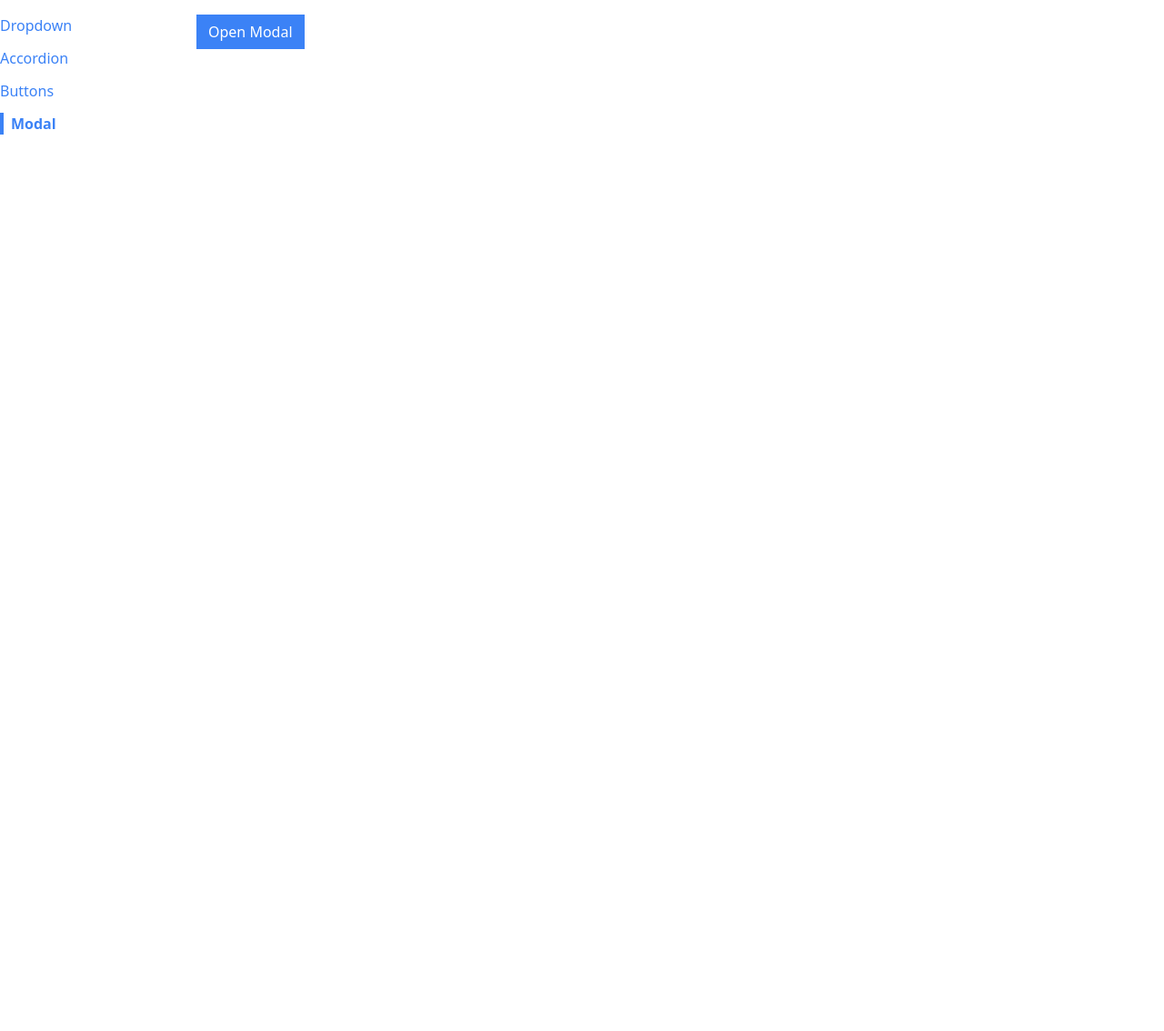
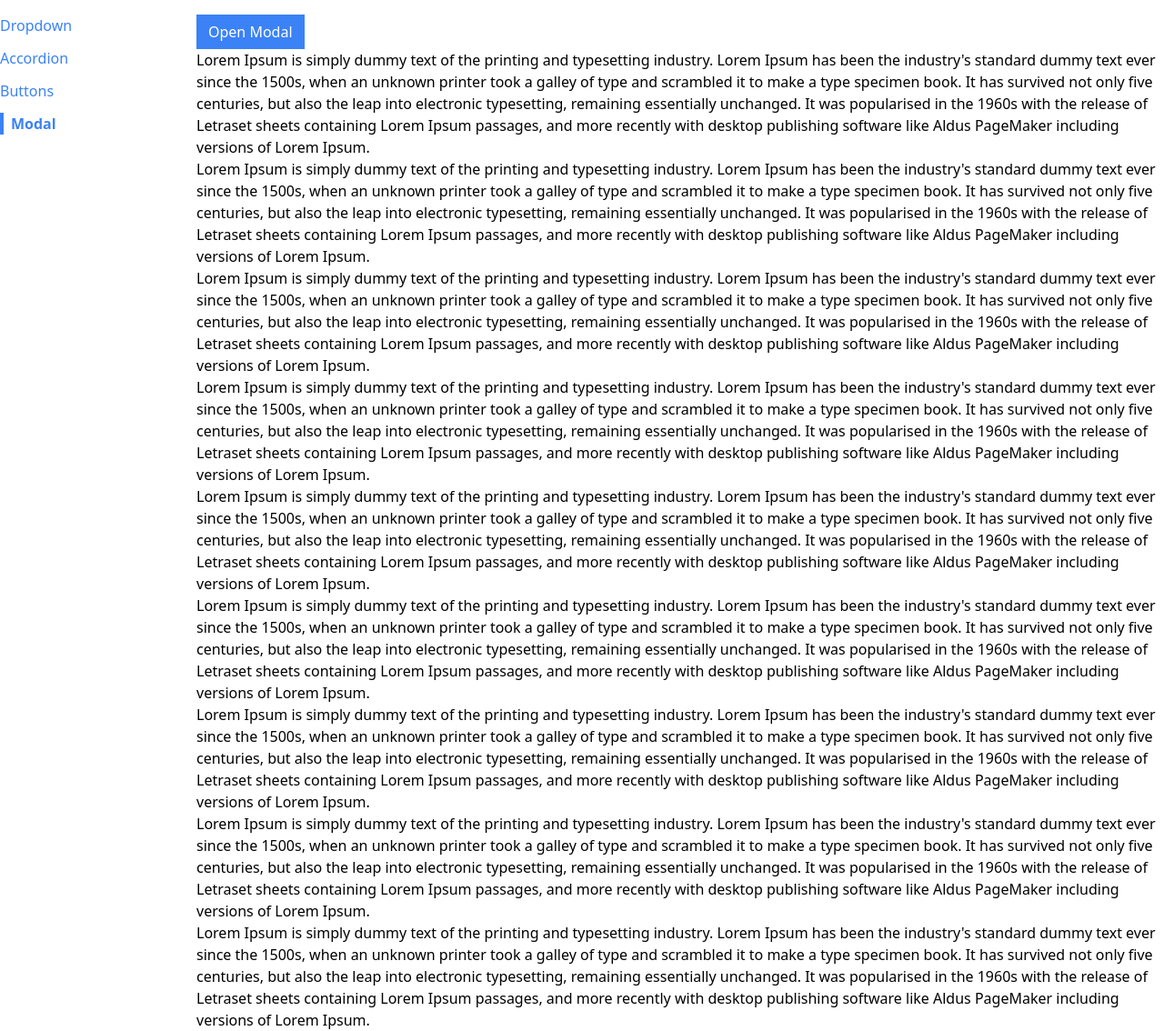
Before and after one commit to Pawelv9/comps, a React (Create React App) app: page /modal in a window 1280 px wide. Shown: the whole page at 91% size. Before the commit the page ends 800 px from the top, so only its background shows below. Built offline with nearby package versions, Linux system fonts and the light colour scheme.

Commit message:
small fix

```diff
--- a/src/components/Modal.js
+++ b/src/components/Modal.js
@@ -1,11 +1,20 @@
 import {createPortal} from "react-dom";
+import {useEffect} from "react";
 
 function Modal({ onClose, children, actionBar }) {
+    useEffect(() => {
+        document.body.classList.add("overflow-hidden");
+
+        return () => {
+            document.body.classList.remove("overflow-hidden");
+        }
+    }, []);
+
     return createPortal(
         <div>
-            <div onClick={onClose} className='absolute inset-0 bg-gray-300 opacity-80'>
+            <div onClick={onClose} className='fixed inset-0 bg-gray-300 opacity-80'>
             </div>
-            <div className='absolute inset-40 p-10 bg-white'>
+            <div className='fixed inset-40 p-10 bg-white'>
                 <div className='flex flex-col justify-between h-full'>
                     {children}
                     <div className='flex justify-end'>
--- a/src/pages/ModalPage.js
+++ b/src/pages/ModalPage.js
@@ -29,6 +29,135 @@ function ModalPage  () {
                 Open Modal
             </Button>
             {showModal && modal}
+
+            <p>
+                Lorem Ipsum is simply dummy text of the printing
+                and typesetting industry. Lorem Ipsum has been the
+                industry's standard dummy text ever since the 1500s,
+                when an unknown printer took a galley of type and
+                scrambled it to make a type specimen book.
+                It has survived not only five centuries,
+                but also the leap into electronic typesetting,
+                remaining essentially unchanged. It was popularised in the
+                1960s with the release of Letraset sheets containing
+                Lorem Ipsum passages, and more recently with desktop
+                publishing software like Aldus PageMaker including
+                versions of Lorem Ipsum.
+            </p>
+            <p>
+                Lorem Ipsum is simply dummy text of the printing
+                and typesetting industry. Lorem Ipsum has been the
+                industry's standard dummy text ever since the 1500s,
+                when an unknown printer took a galley of type and
+                scrambled it to make a type specimen book.
+                It has survived not only five centuries,
+                but also the leap into electronic typesetting,
+                remaining essentially unchanged. It was popularised in the
+                1960s with the release of Letraset sheets containing
+                Lorem Ipsum passages, and more recently with desktop
+                publishing software like Aldus PageMaker including
+                versions of Lorem Ipsum.
+            </p>
+            <p>
+                Lorem Ipsum is simply dummy text of the printing
+                and typesetting industry. Lorem Ipsum has been the
+                industry's standard dummy text ever since the 1500s,
+                when an unknown printer took a galley of type and
+                scrambled it to make a type specimen book.
+                It has survived not only five centuries,
+                but also the leap into electronic typesetting,
+                remaining essentially unchanged. It was popularised in the
+                1960s with the release of Letraset sheets containing
+                Lorem Ipsum passages, and more recently with desktop
+                publishing software like Aldus PageMaker including
+                versions of Lorem Ipsum.
+            </p>
+            <p>
+                Lorem Ipsum is simply dummy text of the printing
+                and typesetting industry. Lorem Ipsum has been the
+                industry's standard dummy text ever since the 1500s,
+                when an unknown printer took a galley of type and
+                scrambled it to make a type specimen book.
+                It has survived not only five centuries,
+                but also the leap into electronic typesetting,
+                remaining essentially unchanged. It was popularised in the
+                1960s with the release of Letraset sheets containing
+                Lorem Ipsum passages, and more recently with desktop
+                publishing software like Aldus PageMaker including
+                versions of Lorem Ipsum.
+            </p>
+            <p>
+                Lorem Ipsum is simply dummy text of the printing
+                and typesetting industry. Lorem Ipsum has been the
+                industry's standard dummy text ever since the 1500s,
+                when an unknown printer took a galley of type and
+                scrambled it to make a type specimen book.
+                It has survived not only five centuries,
+                but also the leap into electronic typesetting,
+                remaining essentially unchanged. It was popularised in the
+                1960s with the release of Letraset sheets containing
+                Lorem Ipsum passages, and more recently with desktop
+                publishing software like Aldus PageMaker including
+                versions of Lorem Ipsum.
+            </p>
+            <p>
+                Lorem Ipsum is simply dummy text of the printing
+                and typesetting industry. Lorem Ipsum has been the
+                industry's standard dummy text ever since the 1500s,
+                when an unknown printer took a galley of type and
+                scrambled it to make a type specimen book.
+                It has survived not only five centuries,
+                but also the leap into electronic typesetting,
+                remaining essentially unchanged. It was popularised in the
+                1960s with the release of Letraset sheets containing
+                Lorem Ipsum passages, and more recently with desktop
+                publishing software like Aldus PageMaker including
+                versions of Lorem Ipsum.
+            </p>
+            <p>
+                Lorem Ipsum is simply dummy text of the printing
+                and typesetting industry. Lorem Ipsum has been the
+                industry's standard dummy text ever since the 1500s,
+                when an unknown printer took a galley of type and
+                scrambled it to make a type specimen book.
+                It has survived not only five centuries,
+                but also the leap into electronic typesetting,
+                remaining essentially unchanged. It was popularised in the
+                1960s with the release of Letraset sheets containing
+                Lorem Ipsum passages, and more recently with desktop
+                publishing software like Aldus PageMaker including
+                versions of Lorem Ipsum.
+            </p>
+            <p>
+                Lorem Ipsum is simply dummy text of the printing
+                and typesetting industry. Lorem Ipsum has been the
+                industry's standard dummy text ever since the 1500s,
+                when an unknown printer took a galley of type and
+                scrambled it to make a type specimen book.
+                It has survived not only five centuries,
+                but also the leap into electronic typesetting,
+                remaining essentially unchanged. It was popularised in the
+                1960s with the release of Letraset sheets containing
+                Lorem Ipsum passages, and more recently with desktop
+                publishing software like Aldus PageMaker including
+                versions of Lorem Ipsum.
+            </p>
+            <p>
+                Lorem Ipsum is simply dummy text of the printing
+                and typesetting industry. Lorem Ipsum has been the
+                industry's standard dummy text ever since the 1500s,
+                when an unknown printer took a galley of type and
+                scrambled it to make a type specimen book.
+                It has survived not only five centuries,
+                but also the leap into electronic typesetting,
+                remaining essentially unchanged. It was popularised in the
+                1960s with the release of Letraset sheets containing
+                Lorem Ipsum passages, and more recently with desktop
+                publishing software like Aldus PageMaker including
+                versions of Lorem Ipsum.
+            </p>
+
+
         </div>
     );
 }
```
